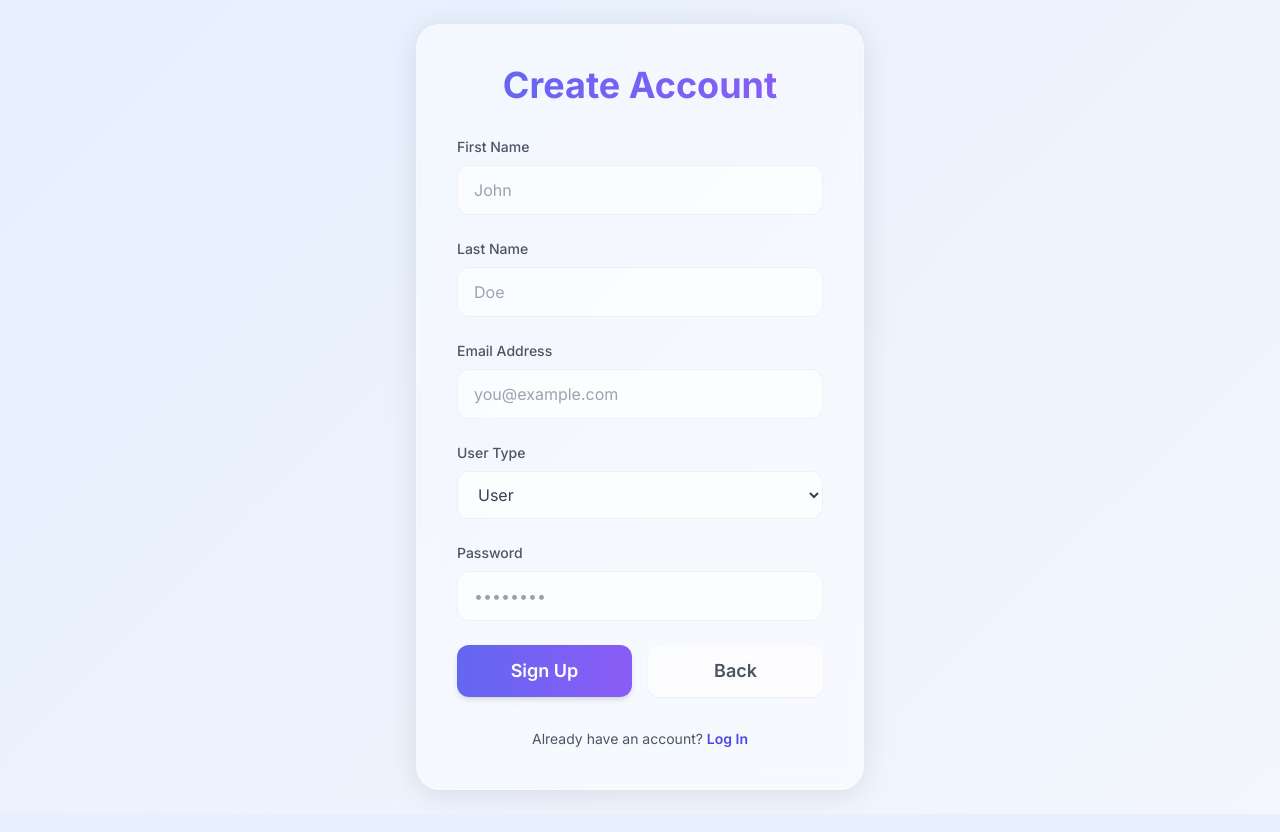
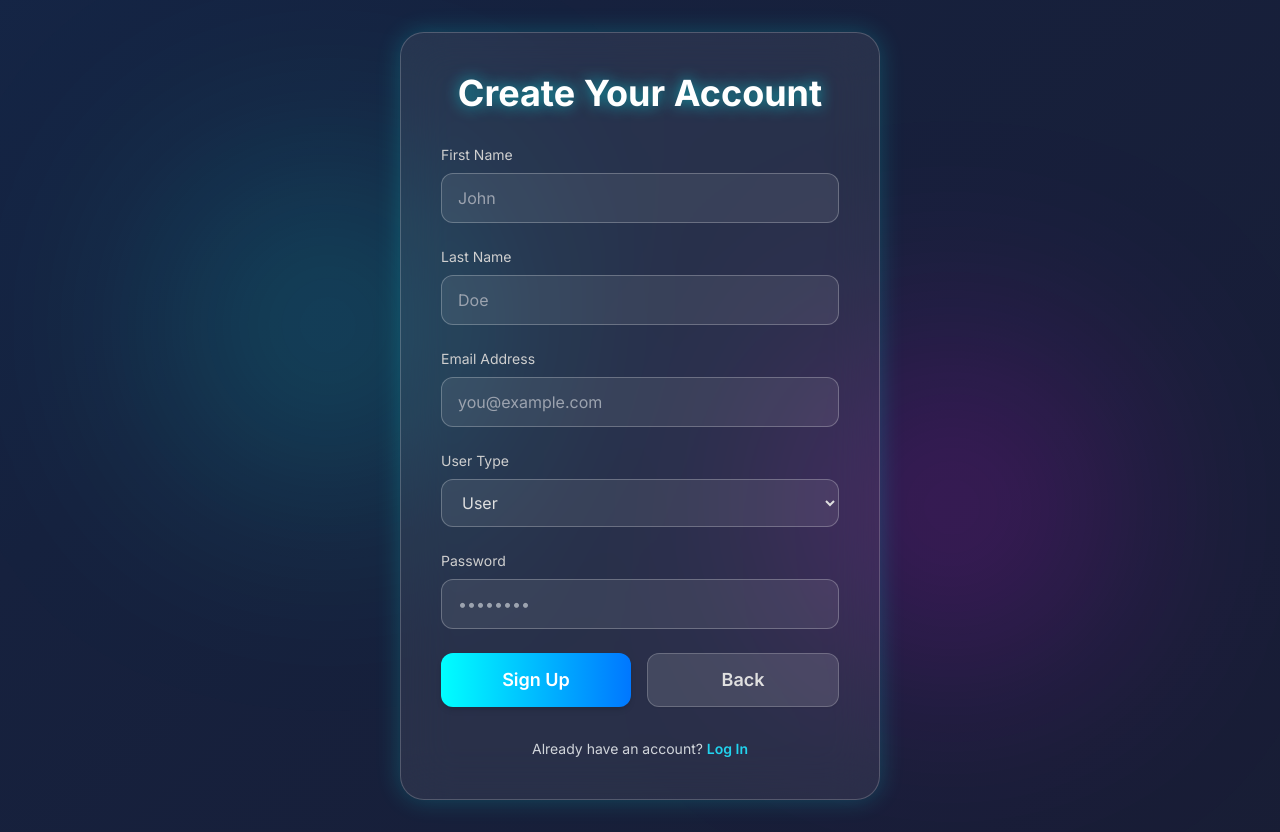
Before and after one commit to ejcordero/cordero_ellainejoy_auth, a CodeIgniter app: page /signup in a window 1280 px wide. Before the commit the page ends 795 px from the top, so only its background shows below. Run offline with CodeIgniter, Linux system fonts and the light colour scheme; data that the repository does not hold is empty; some libraries are stand-ins or nearby versions.

Commit message:
First Commit

```diff
--- a/app/views/signup-page.php
+++ b/app/views/signup-page.php
@@ -6,144 +6,180 @@
   <title>CRUDero Sign Up</title>
   <script src="https://cdn.tailwindcss.com"></script>
   <style>
-    @import url("https://fonts.googleapis.com/css2?family=Inter:wght@400;500;600;700&display=swap");
+    @import url('https://fonts.googleapis.com/css2?family=Inter:wght@400;600;700&display=swap');
+    html, body { font-family: 'Inter', sans-serif; }
 
-    html, body {
-      font-family: "Inter", sans-serif;
-    }
-
-    /* Background gradient animation */
-    @keyframes gradientMove {
+    /* Gradient animation */
+    @keyframes gradientFlow {
       0% { background-position: 0% 50%; }
       50% { background-position: 100% 50%; }
       100% { background-position: 0% 50%; }
     }
 
     body {
-      background: linear-gradient(135deg, #f3e7e9, #e3eeff, #fdfbfb);
+      background: linear-gradient(-45deg, #1a1a2e, #16213e, #0f3460, #533483);
       background-size: 400% 400%;
-      animation: gradientMove 12s ease infinite;
+      animation: gradientFlow 15s ease infinite;
       min-height: 100vh;
       display: flex;
+      align-items: center;
       justify-content: center;
-      align-items: center;
-      padding: 1.5rem;
+      padding: 2rem;
+      position: relative;
+      overflow: hidden;
     }
 
-    /* Frosted glass effect */
+    /* Glowing blobs */
+    body::before {
+      content: '';
+      position: absolute;
+      top: 15%;
+      left: 10%;
+      width: 400px;
+      height: 400px;
+      background: radial-gradient(circle, rgba(0,255,255,0.4), transparent 70%);
+      filter: blur(120px);
+      z-index: 0;
+    }
+
+    body::after {
+      content: '';
+      position: absolute;
+      bottom: 15%;
+      right: 10%;
+      width: 400px;
+      height: 400px;
+      background: radial-gradient(circle, rgba(255,0,255,0.4), transparent 70%);
+      filter: blur(120px);
+      z-index: 0;
+    }
+
+    /* Glass effect card */
     .glass-card {
-      background: rgba(255, 255, 255, 0.45);
+      background: rgba(255, 255, 255, 0.08);
+      border: 1px solid rgba(255, 255, 255, 0.2);
+      backdrop-filter: blur(25px);
       border-radius: 1.5rem;
-      box-shadow: 0 4px 30px rgba(0, 0, 0, 0.1);
-      backdrop-filter: blur(10px);
-      border: 1px solid rgba(255, 255, 255, 0.3);
-      transition: transform 0.3s ease, box-shadow 0.3s ease;
+      box-shadow: 0 0 25px rgba(0, 255, 255, 0.2);
+      transition: all 0.3s ease-in-out;
+      z-index: 1;
+      width: 100%;
+      max-width: 480px;
     }
 
     .glass-card:hover {
-      transform: scale(1.02);
-      box-shadow: 0 10px 40px rgba(0, 0, 0, 0.1);
+      box-shadow: 0 0 35px rgba(0, 255, 255, 0.35);
+      transform: translateY(-3px);
     }
 
+    /* Inputs */
     .form-input {
-      background: rgba(255, 255, 255, 0.6);
-      border: 1px solid rgba(0, 0, 0, 0.05);
+      background: rgba(255, 255, 255, 0.08);
+      border: 1px solid rgba(255,255,255,0.25);
       border-radius: 0.75rem;
       padding: 0.75rem 1rem;
-      transition: all 0.2s ease;
+      color: #e0e0e0;
+      width: 100%;
+      transition: all 0.3s ease;
     }
 
     .form-input:focus {
       outline: none;
-      border-color: #6366f1;
-      box-shadow: 0 0 0 3px rgba(99, 102, 241, 0.2);
-      background: rgba(255, 255, 255, 0.9);
+      border-color: #00ffff;
+      box-shadow: 0 0 12px rgba(0,255,255,0.5);
+      background: rgba(255,255,255,0.12);
     }
 
-    .btn-primary {
-      background: linear-gradient(90deg, #6366f1, #8b5cf6);
+    label {
+      color: #cfcfcf;
+    }
+
+    /* Buttons */
+    .btn-glow {
+      background: linear-gradient(90deg, #00ffff, #0077ff);
       color: white;
       border-radius: 0.75rem;
-      font-weight: 600;
-      transition: transform 0.2s ease, box-shadow 0.2s ease;
+      box-shadow: 0 0 15px rgba(0,255,255,0.5);
+      transition: all 0.3s ease;
     }
 
-    .btn-primary:hover {
-      transform: translateY(-2px);
-      box-shadow: 0 6px 15px rgba(99, 102, 241, 0.4);
+    .btn-glow:hover {
+      box-shadow: 0 0 25px rgba(0,255,255,0.9);
+      transform: scale(1.05);
     }
 
     .btn-secondary {
-      background: rgba(255, 255, 255, 0.7);
+      background: rgba(255, 255, 255, 0.12);
+      color: #e0e0e0;
+      border: 1px solid rgba(255,255,255,0.2);
       border-radius: 0.75rem;
-      color: #4b5563;
-      font-weight: 600;
-      transition: all 0.2s ease;
+      transition: all 0.3s ease;
     }
 
     .btn-secondary:hover {
-      background: rgba(255, 255, 255, 0.9);
-      box-shadow: 0 4px 12px rgba(0, 0, 0, 0.05);
-      transform: translateY(-2px);
+      background: rgba(255,255,255,0.25);
+      box-shadow: 0 0 20px rgba(255,255,255,0.15);
+      transform: scale(1.03);
     }
 
-    .title-gradient {
-      background: linear-gradient(90deg, #6366f1, #8b5cf6);
-      -webkit-background-clip: text;
-      -webkit-text-fill-color: transparent;
+    /* Title glow */
+    .text-glow {
+      color: white;
+      text-shadow: 0 0 15px rgba(0,255,255,0.6);
+    }
+
+    select option {
+      color: #000;
     }
   </style>
 </head>
 <body>
-  <div class="w-full max-w-md glass-card p-10">
-    <h1 class="text-4xl font-bold text-center mb-8 title-gradient">Create Account</h1>
+  <div class="glass-card p-10">
+    <h1 class="text-4xl font-bold text-center mb-8 text-glow">Create Your Account</h1>
 
     <form action="<?= site_url('signup'); ?>" method="POST" class="space-y-6">
       <div>
-        <label for="first-name" class="block text-gray-600 text-sm font-medium mb-2">First Name</label>
-        <input type="text" id="first-name" name="first-name" placeholder="John"
-          class="w-full form-input text-gray-700 placeholder-gray-400" />
+        <label for="first-name" class="block text-sm font-medium mb-2">First Name</label>
+        <input type="text" id="first-name" name="first-name" placeholder="John" class="form-input" />
       </div>
 
       <div>
-        <label for="last-name" class="block text-gray-600 text-sm font-medium mb-2">Last Name</label>
-        <input type="text" id="last-name" name="last-name" placeholder="Doe"
-          class="w-full form-input text-gray-700 placeholder-gray-400" />
+        <label for="last-name" class="block text-sm font-medium mb-2">Last Name</label>
+        <input type="text" id="last-name" name="last-name" placeholder="Doe" class="form-input" />
       </div>
 
       <div>
-        <label for="email" class="block text-gray-600 text-sm font-medium mb-2">Email Address</label>
-        <input type="email" id="email" name="email" placeholder="you@example.com"
-          class="w-full form-input text-gray-700 placeholder-gray-400" />
+        <label for="email" class="block text-sm font-medium mb-2">Email Address</label>
+        <input type="email" id="email" name="email" placeholder="you@example.com" class="form-input" />
       </div>
 
       <div>
-        <label for="user-type" class="block text-gray-600 text-sm font-medium mb-2">User Type</label>
-        <select id="user-type" name="user-type" class="w-full form-input text-gray-700">
+        <label for="user-type" class="block text-sm font-medium mb-2">User Type</label>
+        <select id="user-type" name="user-type" class="form-input">
           <option value="user" selected>User</option>
           <option value="admin">Admin</option>
         </select>
       </div>
 
       <div>
-        <label for="password" class="block text-gray-600 text-sm font-medium mb-2">Password</label>
-        <input type="password" id="password" name="password" placeholder="••••••••"
-          class="w-full form-input text-gray-700 placeholder-gray-400" />
+        <label for="password" class="block text-sm font-medium mb-2">Password</label>
+        <input type="password" id="password" name="password" placeholder="••••••••" class="form-input" />
       </div>
 
       <div class="flex gap-4">
-        <button type="submit" name="submit"
-          class="flex-1 btn-primary py-3 text-lg shadow-md">Sign Up</button>
-
-        <a href="<?= site_url('landing-page'); ?>"
-          class="flex-1 text-center py-3 text-lg btn-secondary shadow-sm">Back</a>
+        <button type="submit" name="submit" class="flex-1 py-3 text-lg font-semibold btn-glow shadow-md">
+          Sign Up
+        </button>
+        <a href="<?= site_url('landing-page'); ?>" class="flex-1 text-center py-3 text-lg font-semibold btn-secondary shadow-sm">
+          Back
+        </a>
       </div>
     </form>
 
     <div class="mt-8 text-center">
-      <p class="text-sm text-gray-600">
+      <p class="text-sm text-gray-300">
         Already have an account?
-        <a href="<?= site_url('login'); ?>" class="text-indigo-600 font-semibold hover:underline">
+        <a href="<?= site_url('login'); ?>" class="text-cyan-400 font-semibold hover:underline">
           Log In
         </a>
       </p>
```
